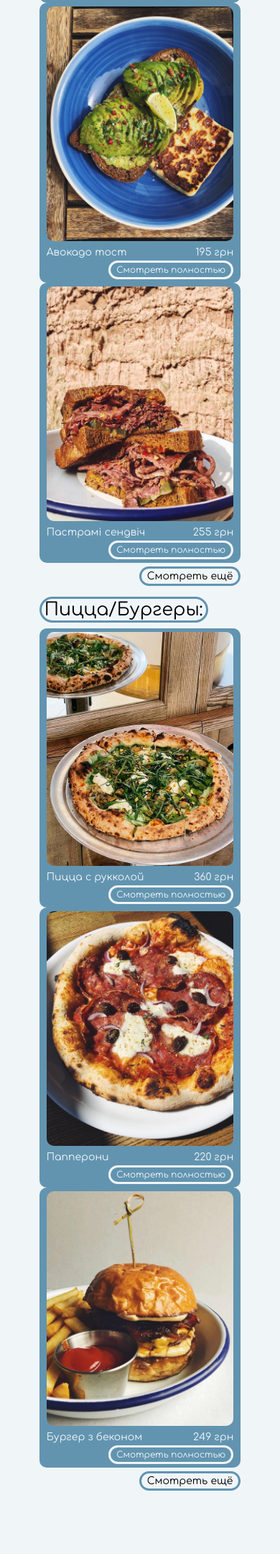
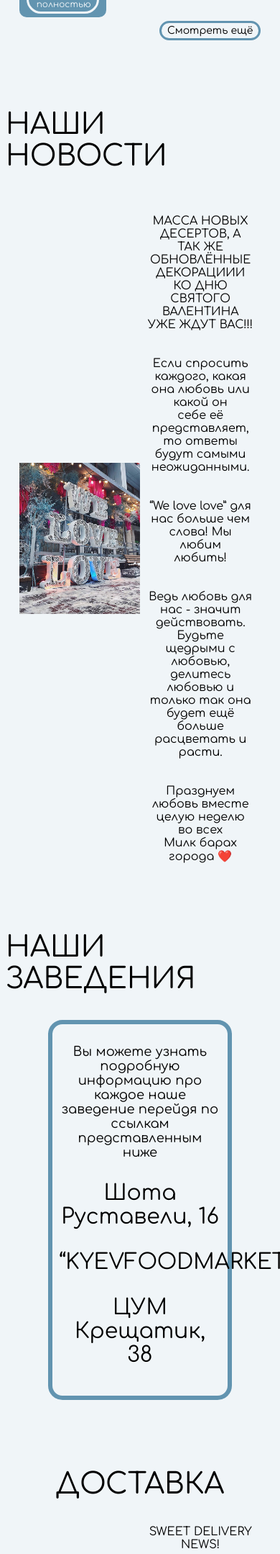
Before and after one commit to AnastasIkonostas/MilkBar, a PHP site: page /milk.html in a window 390 px wide; the page is wider, and only the part inside the window is pictured. Shown: the part 3646-5805 px from the top of that part at 72% size. Run offline with PHP 8.4, Linux system fonts and the light colour scheme.

Commit message:
change styles

```diff
--- a/style.css
+++ b/style.css
@@ -103,23 +71,18 @@ body{
   display: flex;
   }
 
-  @media  (max-width: 576px){
-    .razdelMenu{
-      display: block;
-    }
-  }
-
-
 .menuPosition{
   border-radius: 10px;
-  border: 5px solid #6294B0;
+  border: 8px solid #6294B0;
   background-color: #6294B0;
   padding: 0 5px;
   text-align: right;
+  width: 30%;
+  height: auto;
 }
 
 .nameRazdelMenu{
-  font-size: 25px;
+  font-size: 30px;
   border: 3px solid #6294B0;
   border-radius: 20px;
   margin-top: 15px;
@@ -131,33 +94,22 @@ body{
 }
 
 .foodPic{
-  height: 320px;
-  width: 300px;
+  width: 100%;
+  height: auto;
   border-radius: 10px;
 }
-@media  (max-width: 576px){
-   .foodPic{
-    width: 100%;
-    height: 100%;
-  }
-}
-
 
 .nameOfMenuPosition{
-  font-size: 18px;
+  font-size: 22px;
   color: #F0F5F8;
   margin-top: 4px;
   margin-bottom: 4px;
   display: flex;
   justify-content: space-between;
 }
-@media  (max-width: 576px){
-  .nameOfMenuPosition{
-    font-size: 14px
-  }
-}
+
 .showFull{
-  font-size: 12px;
+  font-size: 14px;
   color: #F0F5F8;
   border: 3px solid #F0F5F8;
   border-radius: 20px;
@@ -179,6 +131,17 @@ body{
 .showMore > p {
   margin: 1px 6px;
 }
+.menuBlock{
+  text-align: left;
+  width: 100%;
+  padding: 0 5%;
+  box-sizing: border-box;
+}
+
+.MORE{
+  text-align: right;
+}
+
 
 .NEWS{
   font-size: 40px;
@@ -195,16 +158,17 @@ body{
   display: flex;
   justify-content: center;
   align-items: center;
+  width: 90%;
+  margin: auto;
   }
 
 .photoNews{
-  height: 605px;
-  width: 456px;
+  width: 50%;
 }
 
 .textNews{
   font-size: 18px;
-  width: 569px;
+  width: 50%;
   text-align: center;
 }
 .textNews > p {
@@ -265,57 +231,131 @@ font-size: 30px;
   justify-content: space-between;
   display: flex;
   margin: auto;
-  width: 1000px;
-  font-size: 14px;
-}
-@media  (max-width: 576px){
-  .contacti{
-    width: 550px;
-    font-size: 10px;
-  }
+  width: 80%;
+  font-size: 18px;
 }
 
 .call{
   display: flex;
 }
+
 .callLogo{
   width: 40px;
   height: 40px;
 }
+
 .callText{
-  font-size:16px;
+  font-size:20px;
   margin-left: 5px;
-}
-@media  (max-width: 576px){
-  .callText{
-    font-size: 12px;
-  }
 }
 
 .inst{
   display: flex;
 }
+
 .instLogo{
   width: 40px;
   height: 40px;
 }
+
 .instText{
-  font-size:16px;
+  font-size:20px;
   margin-left:  5px;
 }
-@media  (max-width: 576px){
+
+
+@media only screen and (max-width: 1300px){
+  .contacts{
+    font-size: 14px;
+  }
+  .location{
+    font-size: 14px;
+  }
+  .logo {
+    width: 180px ;
+    height: 180px;
+  }
+  .LogoTitle {
+    font-size: 20px;
+    margin-top: 130px;
+  }
+  .nameRazdelMenu{
+    font-size: 25px;
+  }
+  .menuPosition{
+    border: 5px solid #6294B0;
+  }
+  .nameOfMenuPosition{
+    font-size: 18px;
+  }
+  .showFull{
+    font-size: 12px;
+  }
+  .showMore{
+    font-size: 14px;
+  }
+  .textNews{
+    font-size: 16px;
+  }
+  .textDostavka{
+    font-size: 16px;
+  }
+  .contacti{
+    font-size: 14px;
+    width: 85%;
+  }
+  .callText{
+    font-size:16px;
+  }
+  .instText{
+    font-size:16px;
+  }
+}
+
+
+@media only screen and (max-width: 576px){
+  header{
+    width: 90%;
+  }
+  .logo{
+    width: 90px;
+    height: 90px;
+  }
+  .LogoTitle{
+    font-size: 12px;
+    margin-top: 80px;
+  }
+  .contacts{
+    font-size: 10px;
+  }
+  .location{
+    font-size: 10px;
+  }
+  .menushka{
+    width: 300px;
+    margin: 73px auto;
+  }
+  .menu{
+    font-size: 30px;
+  }
+  .razdelMenu{
+    display: block;
+  }
+  .foodPic{
+    width: 100%;
+    height: 100%;
+  }
+  .nameOfMenuPosition{
+    font-size: 14px
+  }
+  .contacti{
+    width: 550px;
+    font-size: 10px;
+  }
+  .callText{
+    font-size: 12px;
+  }
   .instText{
     font-size: 12px;
   }
 }
-
-
-.menuBlock{
-  text-align: left;
-  width: 75%;
-  margin: auto;
-}
-
-.MORE{
-  text-align: right;
-}
```
Also changed, not shown: other parts of style.css (+20 -50 lines).
